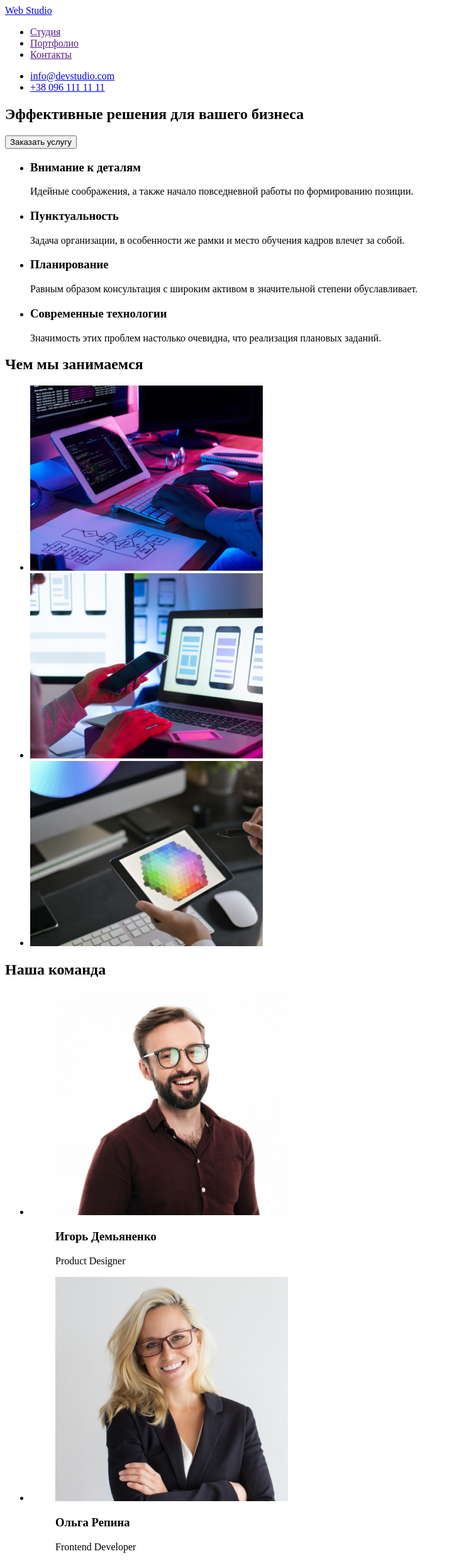
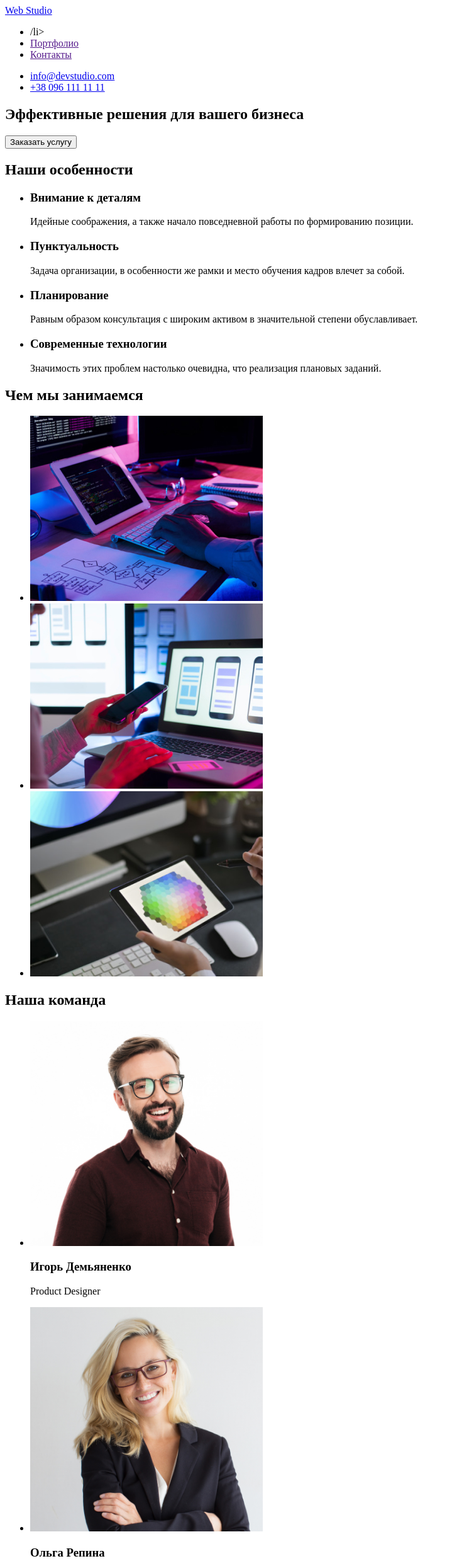
Before and after one commit to porunovden/goit-markup-hw-01, a plain HTML site: page index.html in a window 1280 px wide. Shown: the top 2478 px of the page at 63% size, without its empty margins (0-719 px from the left). Drawn offline with Linux system fonts and the light colour scheme.

Commit message:
Update index.html

```diff
--- a/index.html
+++ b/index.html
@@ -12,7 +12,7 @@
             <a href="/">Web Studio</a>
 
             <ul>
-                <li><a href="">Студия</a></li>
+                <li>/li>
                 <li><a href="">Портфолио</a></li>
                 <li><a href="">Контакты</a></li>
             </ul>
@@ -36,6 +36,7 @@
 
         <!--особенности-->
         <section>
+            <h2>Наши особенности</h2>
             <ul>
                 <li>
                     <h3>Внимание к деталям</h3>
@@ -61,21 +62,15 @@
             <h2>Чем мы занимаемся</h2>
             <ul>
                 <li>
-                    <a href="/">
                     <img src="./images/darkstyle.jpg" alt="Человек набирает текст на клавиатуре" width="370">
-                    </a>
                 </li>
 
                 <li>
-                    <a href="/">
                     <img src="./images/whitestyle.jpg" alt="Изображение 3 смартфонов на экране ноутбука" width="370">
-                    </a>
                 </li>
 
                 <li>
-                    <a href="/">
                     <img src="./images/colorfulcube.png" alt="Изображение цветного куба на планшете" width="370">
-                    </a>
                 </li>
             </ul>
         </section>
@@ -85,40 +80,24 @@
             <h2>Наша команда</h2>
             <ul>
                 <li>
-                    <figure>
                     <img src="./images/productdesigner.jpg" alt="Product Designer" width="370">
-                        <figcaption>
                     <h3>Игорь Демьяненко</h3>
                     <p>Product Designer</p>
-                        </figcaption>
-                    </figure>
                 </li>
                 <li>
-                    <figure>
                     <img src="./images/frontenddeveloper.jpg" alt="Frontend Developer" width="370">
-                        <figcaption>
                     <h3>Ольга Репина</h3>
                     <p>Frontend Developer</p>
-                        </figcaption>
-                    </figure>
                 </li>
                 <li>
-                    <figure>
                     <img src="./images/marketing.jpg" alt="Marketing" width="370">
-                        <figcaption>
                     <h3>Николай Тарасов</h3>
                     <p>Marketing</p>
-                        </figcaption>
-                    </figure>
                 </li>
                 <li>
-                    <figure>
                     <img src="./images/uidesigner.jpg" alt="UI Designer" width="370">
-                        <figcaption>
                     <h3>Михаил Ермаков</h3>
                     <p>UI Designer</p>
-                        </figcaption>
-                    </figure>
                 </li>
 
             </ul>
@@ -128,7 +107,7 @@
         <address>
             <a href="/">Web Studio</a>
             <ul>
-                <li>г. Киев, пр-т Леси Украинки, 26</li>
+                <li><a href="https://www.google.com/maps/place/%D0%B1%D1%83%D0%BB.+%D0%9B%D0%B5%D1%81%D0%B8+%D0%A3%D0%BA%D1%80%D0%B0%D0%B8%D0%BD%D0%BA%D0%B8,+26,+%D0%9A%D0%B8%D0%B5%D0%B2,+%D0%A3%D0%BA%D1%80%D0%B0%D0%B8%D0%BD%D0%B0,+02000/@50.4265807,30.5361971,17z/data=!3m1!4b1!4m5!3m4!1s0x40d4cf0e033ecbe9:0x57a4dffefec77da0!8m2!3d50.4265807!4d30.5383858">г. Киев, пр-т Леси Украинки, 26</a></li>
                 <li><a href="mailto:info@devstudio.com">info@devstudio.com</a></li>
                 <li><a href="tel:+380961111111">+38 096 111 11 11</a></li>
             </ul>
```
Lines whose indentation alone changed are shown as unchanged.
